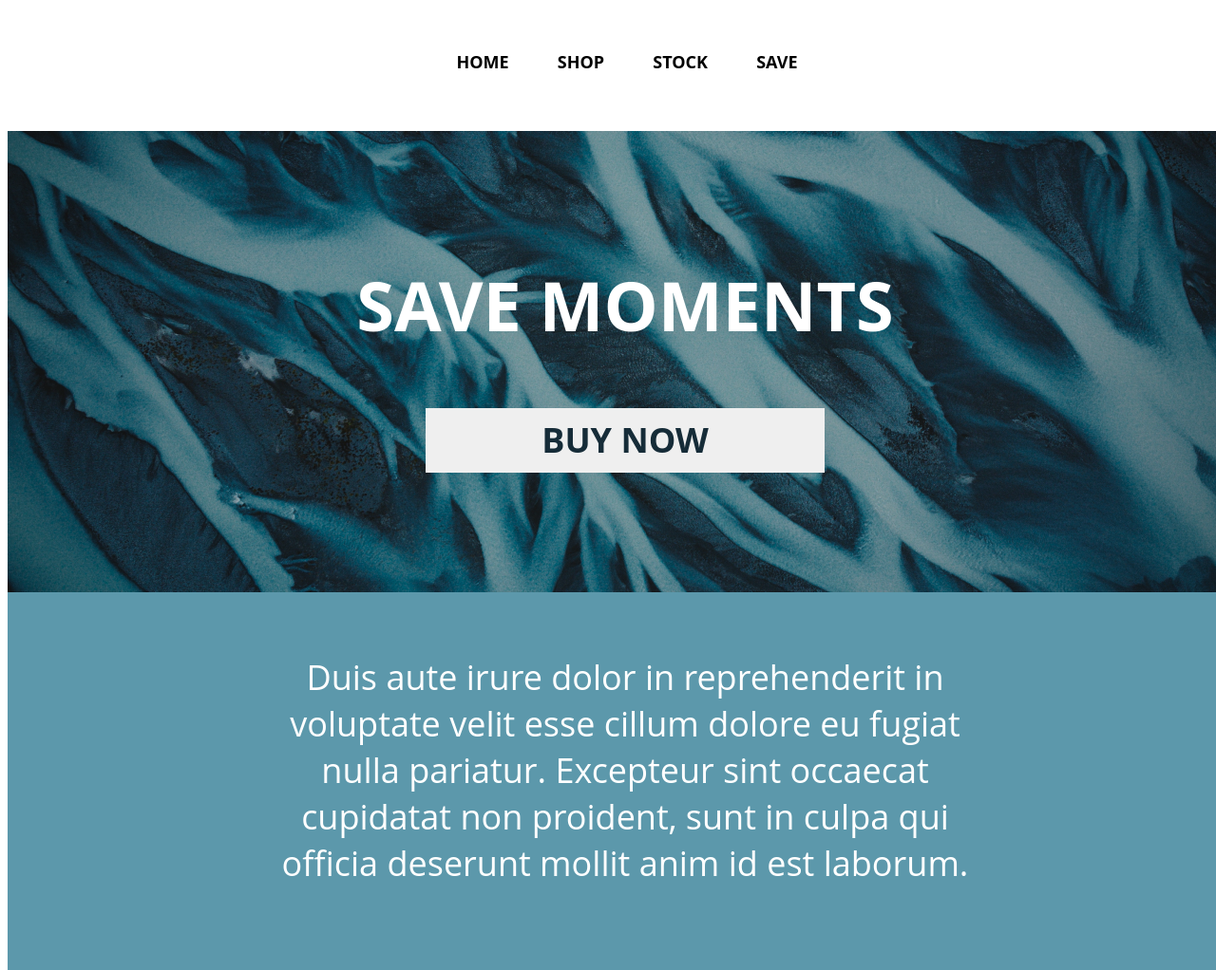
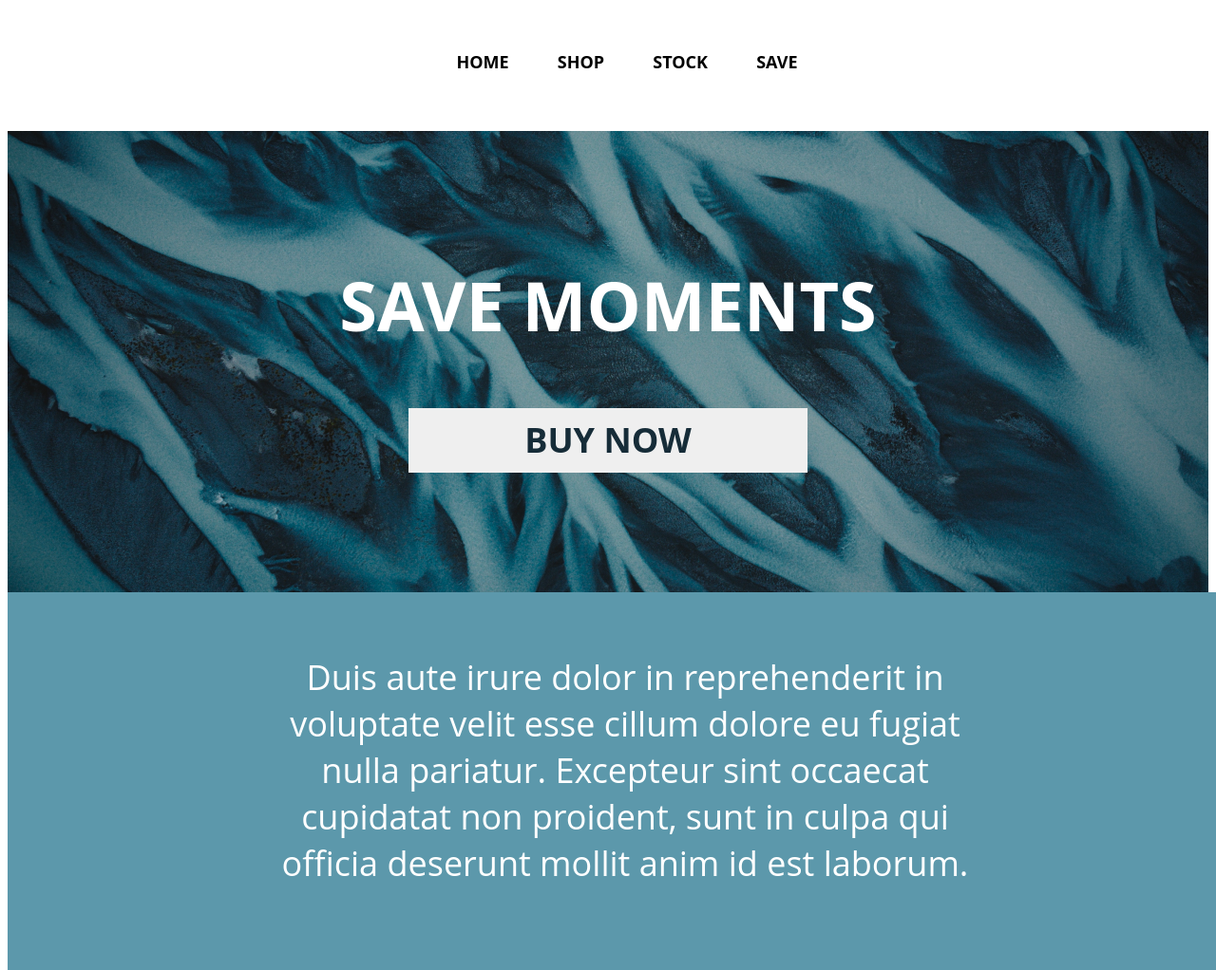
Before and after one commit to Kiberg6615/homework, a plain HTML site: page Homework 2/index.html in a window 1280 px wide. Shown: the top 1022 px of the page at 95% size. Drawn offline with Linux system fonts and the light colour scheme.

Commit message:
Add files via upload

```diff
--- a/Homework 2/Style.css/Style.css
+++ b/Homework 2/Style.css/Style.css
@@ -30,16 +30,18 @@ text-decoration: none;
 
 .container{
     max-width: 1300px;
+    height: 486px;
     margin: 0 auto;
 
 }
 
 .background{
-width: 1300px;
-height: 486px;
 text-align: center;
-background-image: url(../pexels-harrison-candlin-2441454\ 1\ \(2\).png)
-
+background-image: url(../Backround/pexels-harrison-candlin-2441454\ 1\ \(2\).png);
+background-repeat: no-repeat;
+background-size: cover;
+background-position: center;
+background-size: cover;
 }
 
 .background_title{
@@ -47,10 +49,10 @@ background-image: url(../pexels-harrison-candlin-2441454\ 1\ \(2\).png)
     font-style: normal;
     font-weight: 700;
     font-size: 72px;
-    line-height: 98px;
     padding-top: 134px;
+    color:white ;
+    border: 0%;
 
-    color:white ;
 }
 
 .background_button{
@@ -60,11 +62,8 @@ background-image: url(../pexels-harrison-candlin-2441454\ 1\ \(2\).png)
     font-family: 'Open Sans';
     font-weight: 700;
     font-size: 36px;
-    line-height: 49px;
     color: #162C38;
-
-
-}
+    margin-bottom: 174px; }
 
 .description{
     background-color: #5C98AB;
--- a/Homework 2/index.html
+++ b/Homework 2/index.html
@@ -20,7 +20,7 @@
     </ul>
    </nav>
     </header>
-
+    <main>
         <section class="container background">
             <h1 class="background_title">SAVE MOMENTS</h1>
             <button class="background_button">BUY NOW</button>
@@ -28,6 +28,7 @@
         <section class="container description">
             <p class="description_text">Duis aute irure dolor in reprehenderit in voluptate velit esse cillum dolore eu fugiat nulla pariatur. Excepteur sint occaecat cupidatat non proident, sunt in culpa qui officia deserunt mollit anim id est laborum.</p>
         </section>
+    </main>
 
 
 </body>
```
Also changed, not shown: Homework 2/Backround/pexels-harrison-candlin-2441454 1 (2).png (added).
